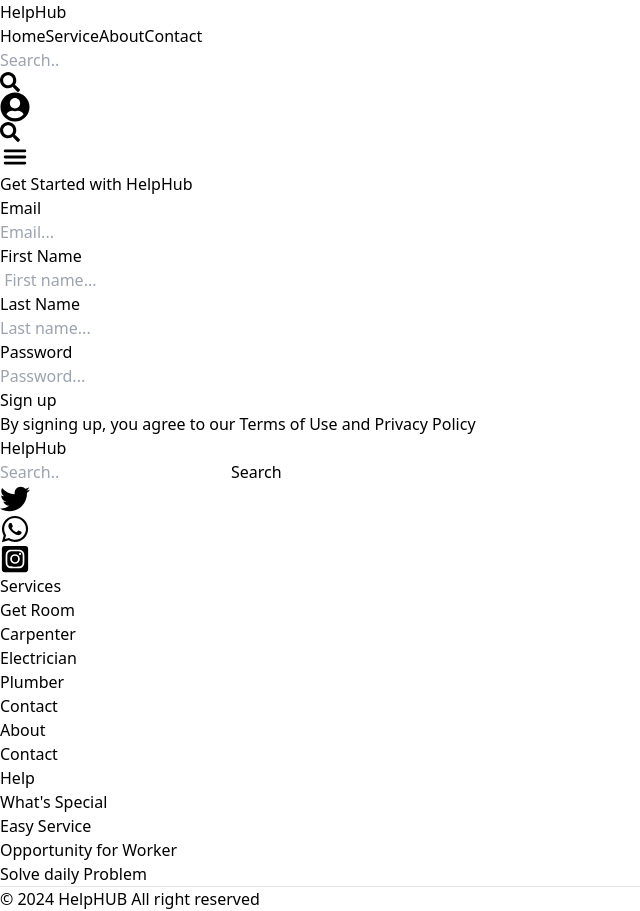
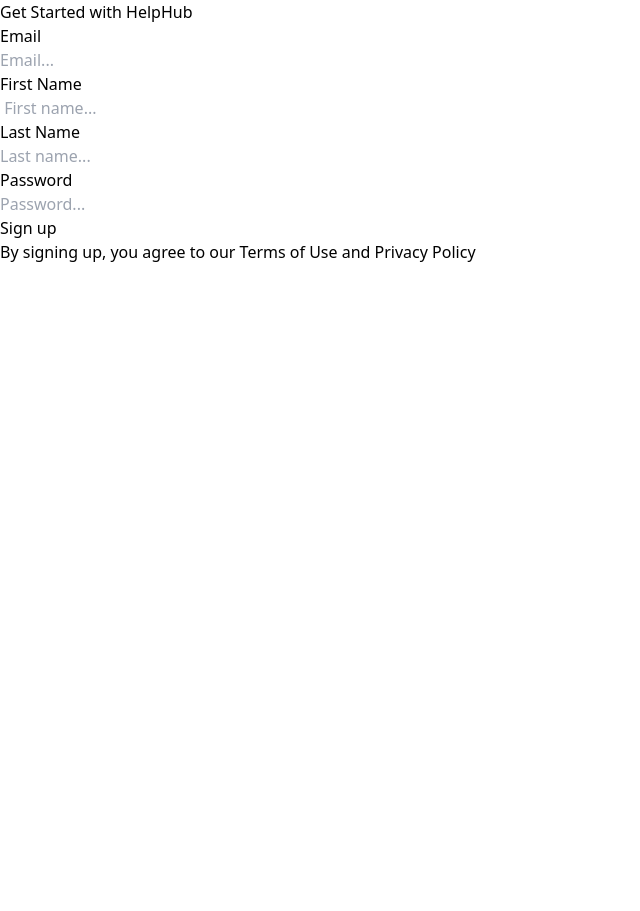
Before and after one commit to Anjali3366/HelpHub, a React (Vite) app: page /login in a window 1280 px wide. Shown: the whole page, without its empty margins (0-640 px from the left). After the commit the page ends 800 px from the top, so only its background shows below. Built offline with nearby package versions, Linux system fonts and the light colour scheme; a web font is replaced by a local one.

Commit message:
style update

```diff
--- a/src/App.jsx
+++ b/src/App.jsx
@@ -1,27 +1,22 @@
 import React from "react";
 import { BrowserRouter, Routes, Route } from "react-router-dom";
-
-import Header from "./Componets/Header";
-import Footer from "./Componets/Footer";
 
 import Home from "./LandingPage/HomePage/Home";
 import About from "./LandingPage/AboutPage/About";
 import Service from "./LandingPage/ServicePage/Service";
 import Contact from "./LandingPage/ContactPage/Contact";
-import SignUp from "./Componets/SignUp";
+import Login from "./Componets/Login";
 
 function App() {
   return (
     <BrowserRouter>
-      <Header />
       <Routes>
         <Route path="/" element={<Home />} />
         <Route path="/about" element={<About />} />
         <Route path="/service" element={<Service />} />
         <Route path="/contact" element={<Contact />} />
-        <Route path="/login" element={<SignUp/>}/>
+        <Route path="/login" element={<Login />} />
       </Routes>
-      <Footer />
     </BrowserRouter>
   );
 }
--- a/src/Componets/Header.jsx
+++ b/src/Componets/Header.jsx
@@ -79,15 +79,20 @@
           <input className="w-[150px] outline-none" placeholder="Search.." />
           <FaSearch size={20} className="cursor-pointer" />
         </div>
+        <NavLink to={"/login"}>
           <FaUserCircle size={30} className="cursor-pointer" />
+        </NavLink>
       </div>
 
       <div className="md:hidden flex gap-5 items-center">
+        <NavLink to={"/login"}>
           <FaSearch
             size={20}
             className="cursor-pointer"
             onClick={hendleSearchToggle}
           />
+        </NavLink>
+
         <IoMenu
           size={30}
           className="md:hidden cursor-pointer"
--- a/src/Componets/Login.jsx
+++ b/src/Componets/Login.jsx
@@ -1,7 +1,14 @@
 import React from "react";
+import { TbSignal4gPlus } from "react-icons/tb";
+
+import SignUp from "./SignUp";
 
 function Login() {
-  return <div>Login</div>;
+  return (
+    <div>
+      <SignUp />
+    </div>
+  );
 }
 
 export default Login;
--- a/src/LandingPage/HomePage/Home.jsx
+++ b/src/LandingPage/HomePage/Home.jsx
@@ -1,10 +1,15 @@
 import React from "react";
 import Hero from "./Hero";
+
+import Header from "../../Componets/Header";
+import Footer from "../../Componets/Footer";
 
 function Home() {
   return (
     <div>
+      <Header />
       <Hero />
+      <Footer />
     </div>
   );
 }
```
Lines whose indentation alone changed are shown as unchanged.
